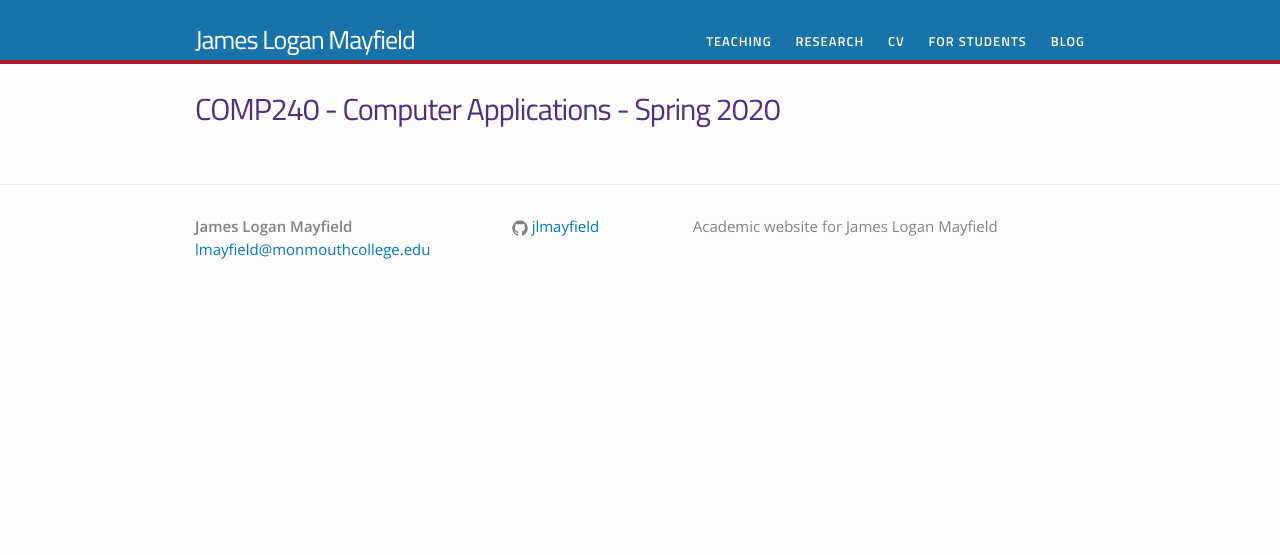
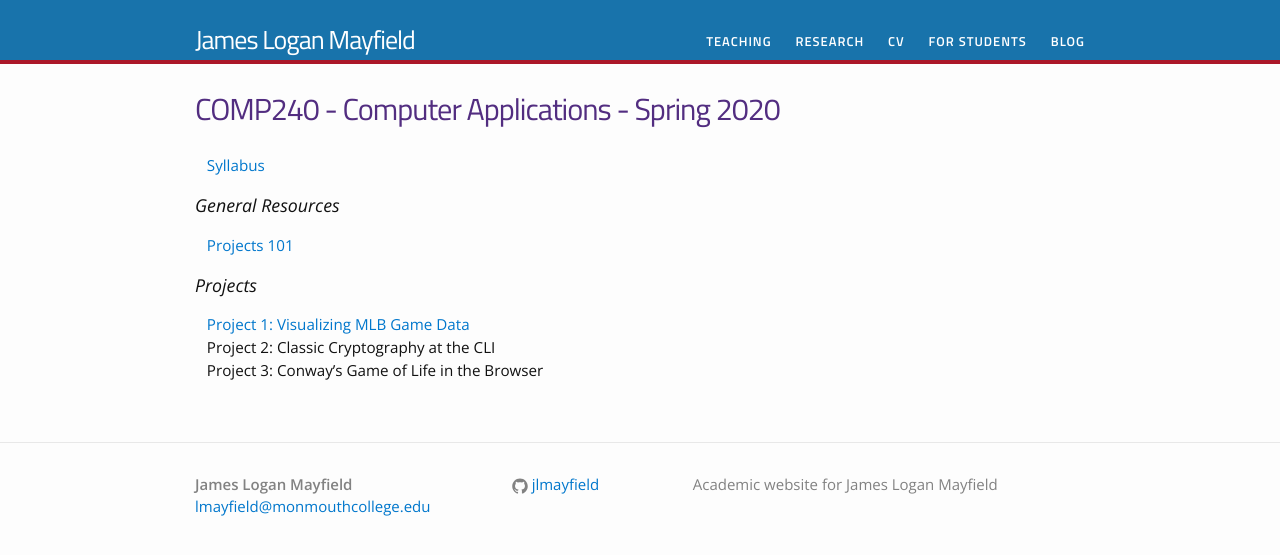
Before and after one commit to jlmayfield/jlmayfield.github.io, a Jekyll site: the page built from teaching/comp240.md, in a window 1280 px wide. Shown: the top 555 px of the page. Built offline with Jekyll 4.4.1, drawn with Linux system fonts in a browser that asks for light colours.

Commit message:
sp20. c240. day1 files.

```diff
--- a/teaching/comp240.md
+++ b/teaching/comp240.md
@@ -3,3 +3,16 @@ layout: page
 title: COMP240 - Computer Applications - Spring 2020
 permalink: /teaching/COMP240/
 ---
+
+&nbsp;&nbsp;&nbsp;[Syllabus](/teaching/COMP240/comp240-syllabus.pdf)
+
+### General Resources
+
+&nbsp;&nbsp;&nbsp;[Projects 101](/teaching/COMP240/resources/projects101/)
+
+
+### Projects
+
+&nbsp;&nbsp;&nbsp;[Project 1: Visualizing MLB Game Data](/teaching/COMP240/projects/tufteMLB)
+&nbsp;&nbsp;&nbsp;Project 2: Classic Cryptography at the CLI
+&nbsp;&nbsp;&nbsp;Project 3: Conway's Game of Life in the Browser
```
Also changed, not shown: teaching/COMP240/projects/tufteMLBSeasons.md (added, +28 -0 lines), teaching/COMP240/resources/projects101.md (added, +41 -0 lines), 1 other file.
